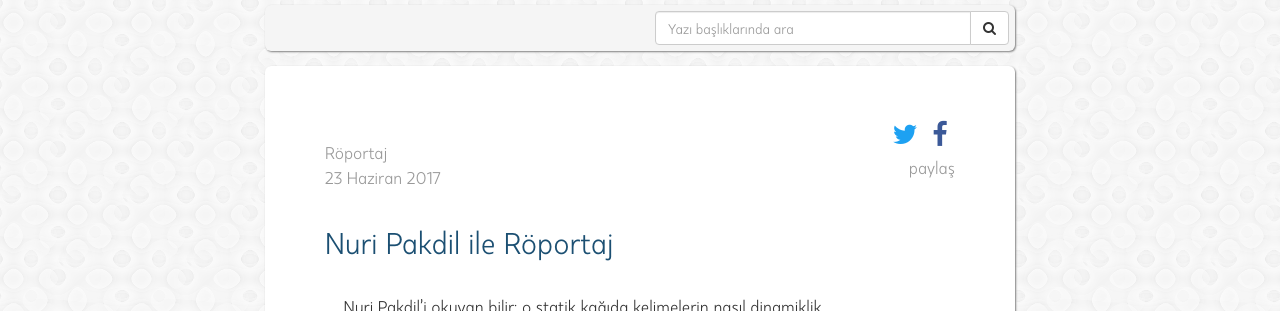
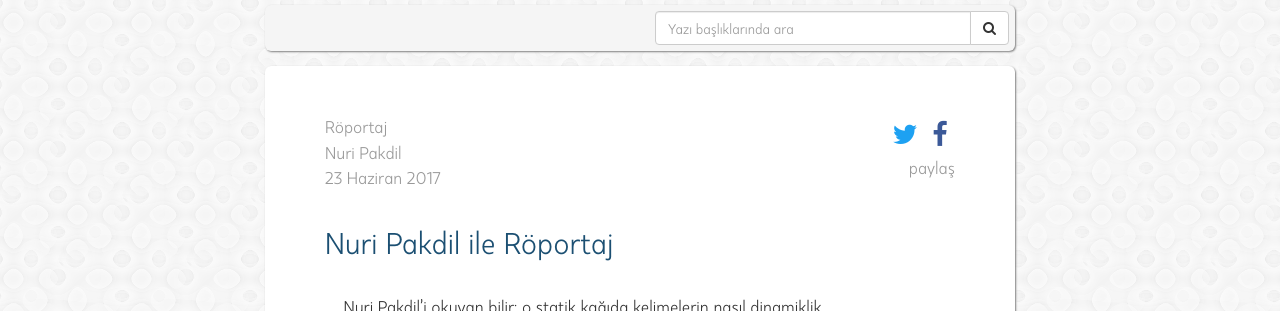
Before and after one commit to muhammedaydogdu/muhammedaydogdu.github.io, a Jekyll site: the page built from _posts/2017-06-23-nuri-pakdil-roportaj.md, in a window 1280 px wide and 900 px high. Shown: the part 119-430 px from the top of the window. Built offline with Jekyll 4.4.1, drawn with Linux system fonts in a browser that asks for light colours; some web fonts are replaced.

Commit message:
Update 2017-06-23-nuri-pakdil-roportaj.md

```diff
--- a/_posts/2017-06-23-nuri-pakdil-roportaj.md
+++ b/_posts/2017-06-23-nuri-pakdil-roportaj.md
@@ -1,6 +1,7 @@
 ---
 layout: post
-author: Röportaj
+author: Nuri Pakdil
+type: Röportaj
 title: Nuri Pakdil ile Röportaj
 x: "200"
 image: nuripakdil.jpeg
```
